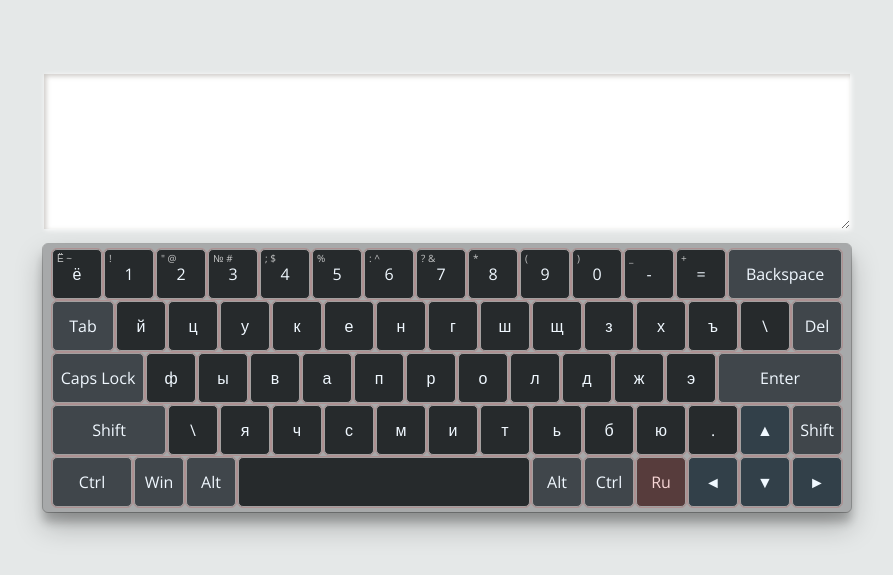
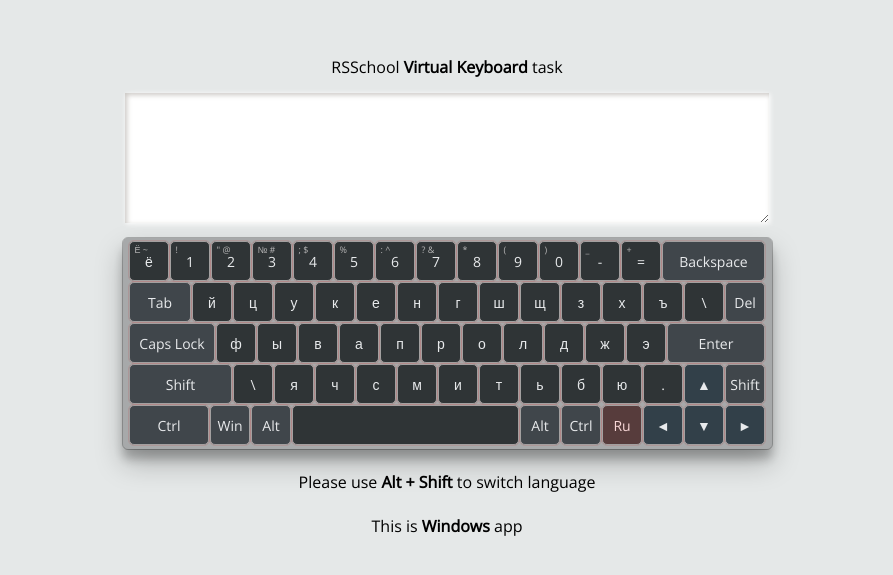
Before and after one commit to advoryan/Vitual-Keyboard, a plain HTML site: page index.html in a window 1280 px wide. Shown: the part 115-690 px from the top of the page, without its empty margins (193-1086 px from the left). Drawn offline with nearby package versions, Linux system fonts and the light colour scheme.

Commit message:
feat: description added

```diff
--- a/script.js
+++ b/script.js
@@ -418,6 +418,7 @@ document.body.innerHTML =`
     </div>
     </div>`;
 
+
 let lang = localStorage.getItem('curLang') === null ? 'ru': localStorage.getItem('curLang');
 let caps = false;
 let shift_left = false;
@@ -641,3 +642,7 @@ document.addEventListener('keyup', function(event) {
         }
     }
 });
+
+document.body.querySelector('.wrapper').insertAdjacentHTML("beforeEnd", `<div class="description"> Please use <b>Alt + Shift</b> to switch language</div>`);
+document.body.querySelector('.wrapper').insertAdjacentHTML("beforeEnd", `<div class="description"> This is <b>Windows</b> app</div>`);
+document.body.querySelector('.wrapper').insertAdjacentHTML("afterBegin", `<div class="description"> RSSchool <b>Virtual Keyboard</b> task</div>`)
--- a/style.css
+++ b/style.css
@@ -9,22 +9,22 @@
     justify-content: center;
     align-items: center;
     font-family: 'Open Sans', sans-serif;
-    font-size: 20px;
+    font-size: 16px;
 }
 .wrapper textarea {
-    width: 806px;
+    width: 644px;
     margin: 15px;
     min-height: 100px;
-    font-size: 20px;
+    font-size: 16px;
     padding: 10px;
     box-shadow: inset 2px 2px 5px rgba(154, 147, 140, 0.5), 1px 1px 5px rgba(255, 255, 255, 1);
 }
 .keyboard {
     background-color: rgba(25, 26, 27, 0.3);
     border-radius: 5px;
-    padding: 4px 8px;
+    padding: 3px 6px;
     font-family: 'Open Sans', sans-serif;
-    font-size: 16px;
+    font-size: 14px;
     outline: 0.5px solid rgba(0, 0, 0, 0.253);
     box-shadow: 0 14px 28px rgba(0,0,0,0.25), 0 10px 10px rgba(0,0,0,0.22) ;
 }
@@ -33,12 +33,12 @@
     flex-wrap: nowrap;
 }
 .key {
-    width: 50px;
-    height: 50px;
+    width: 40px;
+    height: 40px;
     border: 0.5px solid rgb(163, 160, 160);
-    background-color: rgb(38, 42, 44);
-    color: aliceblue;
-    margin: 1px;
+    background-color: rgb(47, 52, 54);
+    color: rgb(232, 234, 236);
+    margin: 0.5px;
     display: flex;
     justify-content: center;
     align-items: center;
@@ -51,7 +51,7 @@
     user-select: none;
     transition: 0.1s;
     transform: scale(1);
-    outline: 1px solid rgba(207, 12, 12, 0.15);
+    outline: 1px solid rgba(207, 12, 12, 0.11);
 }
 .key:hover {
     outline: 2px solid rgb(72, 255, 0);
@@ -60,24 +60,20 @@
     background-color: blueviolet;
     transition: 0.02s;
     transform: scale(0.9);
-    font-size: 19px;
-}
-
-.key.active {
-    background-color: red;
+    font-size: 15px;
 }
 
 .upperCase {
     text-transform: uppercase;
 }
 
-.Backspace      { width: 114px; }
+.Backspace      { width: 103px; }
 .Tab            { width: 62px; }
-.CapsLock       { width: 92px; }
-.ShiftLeft      { width: 114px; }
+.CapsLock       { width: 86px; }
+.ShiftLeft      { width: 103px; }
 .CtrlLeft       { width: 80px; }
-.Enter          { width: 124px; }
-.Space          { width: 292px; }
+.Enter          { width: 98px; }
+.Space          { width: 227px; }
 
 .Backspace,
 .Delete,
@@ -114,7 +110,7 @@
     background-color: blueviolet;
     transition: 0.02s;
     transform: scale(0.95);
-    font-size: 18px;
+    font-size: 16px;
 
 }
 .key-wrapper {
@@ -122,12 +118,15 @@
 }
 .uppertxt {
     position: absolute;
-    top: 3px;
+    top: 2px;
     left: 6px;
-    font-size: 10px;
+    font-size: 9px;
     z-index: 10;
-    color: #ffffffbb;
+    color: #e9e7e7bb;
 }
 .display-none {
     display: none;
 }
+.description {
+    margin-top: 22px;
+}
```
